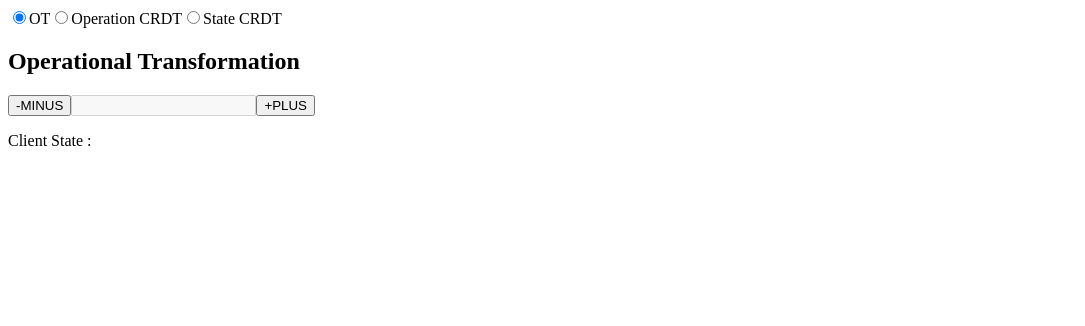
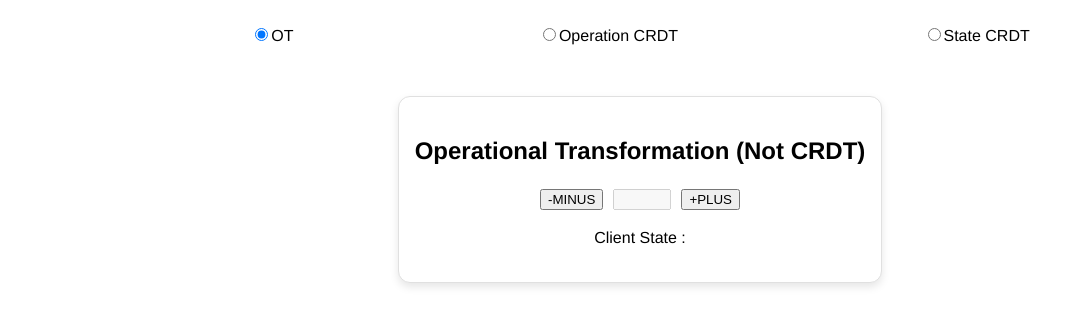
Before and after one commit to MaxHass12/credit-demo, a React (Vite) app in the folder app/: page / in a window 1280 px wide. Shown: the top 326 px of the page, without its empty margins (0-1085 px from the left). Built offline with nearby package versions, Linux system fonts and the light colour scheme; no server answers.

Commit message:
first deployment to render

```diff
--- a/app/src/App.jsx
+++ b/app/src/App.jsx
@@ -21,7 +21,7 @@ function App() {
   };
 
   return (
-    <div>
+    <div className="main-ctr">
       <TypeSelectedInput selectedOption={type} onChange={handleTypeChange} />
       {type === 'OT' && <OperationalTransformation />}
       {type === 'OpCRDT' && <OperationCRDT />}
--- a/app/src/CRDT.js
+++ b/app/src/CRDT.js
@@ -1,3 +1,5 @@
+import { getTimeString } from './utils';
+
 export class OpCRDT {
   #counterValue;
   #history;
@@ -49,13 +51,20 @@ export class StateCRDT {
     this.#history = [];
   }
 
-  changeState(actionType) {
+  registerEvent(actionType) {
     if (actionType === 'INC') {
       this.#state.numPositives += 1;
     } else if (actionType === 'DEC') {
-      this.#state.numNegatives -= 1;
+      this.#state.numNegatives += 1;
     }
 
+    const timestamp = getTimeString();
+    this.#history.push([
+      'self',
+      timestamp,
+      this.#state.numPositives,
+      this.#state.numNegatives,
+    ]);
     return { ...this.#state };
   }
 
@@ -67,13 +76,19 @@ export class StateCRDT {
     return [...this.#history];
   }
 
-  merge({ numPositives, numNegatives }) {
+  merge({ clientId, numPositives, numNegatives }) {
     const newNumPositives = Math.max(this.#state.numPositives, numPositives);
     const newNumNegatives = Math.max(this.#state.numNegatives, numNegatives);
 
     this.#state.numPositives = newNumPositives;
     this.#state.numNegatives = newNumNegatives;
 
-    this.#history.push({ ...this.#state });
+    const timestamp = getTimeString();
+    this.#history.push([
+      clientId,
+      timestamp,
+      this.#state.numPositives,
+      this.#state.numNegatives,
+    ]);
   }
 }
--- a/app/src/components/Counter.jsx
+++ b/app/src/components/Counter.jsx
@@ -1,6 +1,6 @@
 function Counter({ value, onIncrease, onDecrease }) {
   return (
-    <div>
+    <div className="counter">
       <button onClick={onDecrease}>-MINUS</button>
       <input value={value} disabled />
       <button onClick={onIncrease}>+PLUS</button>
--- a/app/src/components/OperationCRDT.jsx
+++ b/app/src/components/OperationCRDT.jsx
@@ -18,15 +18,18 @@ function OperationCRDT() {
     setRandomNumber(val);
   }, []);
 
-  const handleInitialConnectResponse = useCallback((serverState) => {}, []);
+  const handleInitialConnectResponse = useCallback(() => {}, []);
 
-  const handleBroadcastReceived = useCallback((payload) => {
-    crdt.registerEvent(payload);
-    setRandomStateForRerender(Math.random());
-  }, []);
+  const handleBroadcastReceived = useCallback(
+    (payload) => {
+      crdt.registerEvent(payload);
+      setRandomStateForRerender(Math.random());
+    },
+    [crdt]
+  );
 
   const { clientId, sendChangeInfo } = useSocket({
-    type: ' OperationCRDT',
+    type: 'OpCRDT',
     onRandomNumberReceived: handleRandomNumberReceived,
     onInitialConnectResponse: handleInitialConnectResponse,
     onBroadcastReceived: handleBroadcastReceived,
@@ -49,8 +52,8 @@ function OperationCRDT() {
   };
 
   return (
-    <div>
-      <h2>Operational Transformation</h2>
+    <div className="card-container">
+      <h2>Operation Based CRDT</h2>
       {clientId && (
         <div>
           <p>Socket Connection Established. Client Id : {clientId}</p>
@@ -62,8 +65,8 @@ function OperationCRDT() {
         onIncrease={() => handleCounterChange('INC')}
         onDecrease={() => handleCounterChange('DEC')}
       />{' '}
-      <div>
-        <h3>Change History</h3>
+      <div className="table-wrapper">
+        <h3>Operation History</h3>
         <TableComponent data={crdt.getHistory()} />
       </div>
     </div>
--- a/app/src/components/OperationalTransformation.jsx
+++ b/app/src/components/OperationalTransformation.jsx
@@ -37,8 +37,8 @@ function OperationalTransformation() {
   };
 
   return (
-    <div>
-      <h2>Operational Transformation</h2>
+    <div className="card-container">
+      <h2>Operational Transformation (Not CRDT)</h2>
       {clientId && (
         <div>
           <p>
--- a/app/src/components/StateCRDT.jsx
+++ b/app/src/components/StateCRDT.jsx
@@ -1,5 +1,65 @@
+import Counter from './Counter.jsx';
+import { useState, useCallback } from 'react';
+import useSocket from '../useSocket.js';
+import { StateCRDT as StateCRDTDataType } from '../CRDT.js';
+import 'react-json-view-lite/dist/index.css';
+import TableComponent from './TableComponent.jsx';
+
 function StateCRDT() {
-  return <h2>State based CRDT</h2>;
+  const [randomNumber, setRandomNumber] = useState('');
+  const [crdt, _setCrdt] = useState(new StateCRDTDataType());
+  const [_randomStateForRerender, setRandomStateForRerender] = useState(
+    Math.random()
+  );
+
+  const handleRandomNumberReceived = useCallback((val) => {
+    setRandomNumber(val);
+  }, []);
+
+  const handleInitialConnectResponse = useCallback(() => {}, []);
+
+  const handleBroadcastReceived = useCallback(
+    (payload) => {
+      console.log('received broadcast for stateCRDT', payload);
+      crdt.merge(payload);
+      setRandomStateForRerender(Math.random());
+    },
+    [crdt]
+  );
+
+  const { clientId, sendChangeInfo } = useSocket({
+    type: 'StateCRDT',
+    onRandomNumberReceived: handleRandomNumberReceived,
+    onInitialConnectResponse: handleInitialConnectResponse,
+    onBroadcastReceived: handleBroadcastReceived,
+  });
+
+  const handleCounterChange = (actionType) => {
+    const newState = crdt.registerEvent(actionType);
+    sendChangeInfo({ type: 'StateCRDT', payload: { clientId, ...newState } });
+    setRandomStateForRerender(Math.random());
+  };
+
+  return (
+    <div className="card-container">
+      <h2>State Based CRDT</h2>
+      {clientId && (
+        <div>
+          <p>Socket Connection Established. Client Id : {clientId}</p>
+          <p> Random Number From Server : {randomNumber}</p>
+        </div>
+      )}
+      <Counter
+        value={crdt.getCounterValue()}
+        onIncrease={() => handleCounterChange('INC')}
+        onDecrease={() => handleCounterChange('DEC')}
+      />{' '}
+      <div className="table-wrapper">
+        <h3>State History</h3>
+        <TableComponent data={crdt.getHistory()} />
+      </div>
+    </div>
+  );
 }
 
 export default StateCRDT;
--- a/app/src/components/TypeSelectInput.jsx
+++ b/app/src/components/TypeSelectInput.jsx
@@ -3,7 +3,7 @@ const TypeSelectedInput = ({ selectedOption, onChange }) => {
     onChange(e.target.value);
   };
   return (
-    <div>
+    <div className="type-select">
       <label>
         <input
           type="radio"
--- a/app/src/index.css
+++ b/app/src/index.css
@@ -0,0 +1,47 @@
+body {
+  font-size: 16px;
+  line-height: 1.5;
+  font-family: 'Helvetica Neue', Arial, sans-serif;
+}
+
+.main-ctr {
+  display: flex;
+  flex-direction: column;
+  align-items: center;
+}
+
+.type-select {
+  display: flex;
+  min-width: 80vw;
+  justify-content: space-around;
+  margin-top: 16px;
+}
+
+.card-container {
+  background-color: #ffffff;
+  border-radius: 12px;
+  box-shadow: 0 4px 8px rgba(0, 0, 0, 0.1);
+  padding: 16px;
+  max-width: 400px;
+  width: 100%;
+  border: 1px solid #e0e0e0;
+  display: flex;
+  flex-direction: column;
+  align-items: center;
+  text-align: center;
+  min-width: fit-content;
+  margin-top: 48px;
+}
+
+.counter {
+  display: flex;
+  gap: 10px;
+}
+
+.counter > input {
+  max-width: 50px;
+}
+
+.table-wrapper h3 {
+  margin-bottom: 5px;
+}
--- a/app/src/useSocket.js
+++ b/app/src/useSocket.js
@@ -1,5 +1,8 @@
 import { useEffect, useState, useCallback } from 'react';
 import { io } from 'socket.io-client';
+
+const BASE_URL = window.location.url;
+// const BASE_URL = 'http://localhost:3001';
 
 function useSocket({
   type,
@@ -11,7 +14,7 @@ function useSocket({
   const [clientId, setClientId] = useState(null);
 
   useEffect(() => {
-    const socket = io('http://localhost:3001'); // Connect to WebSocket server
+    const socket = io(BASE_URL); // Connect to WebSocket server
     setSocket(socket);
     socket.emit('initialConnect', type);
 
```
Also changed, not shown: 5 other files (tests, documents, lock files or other folders).
